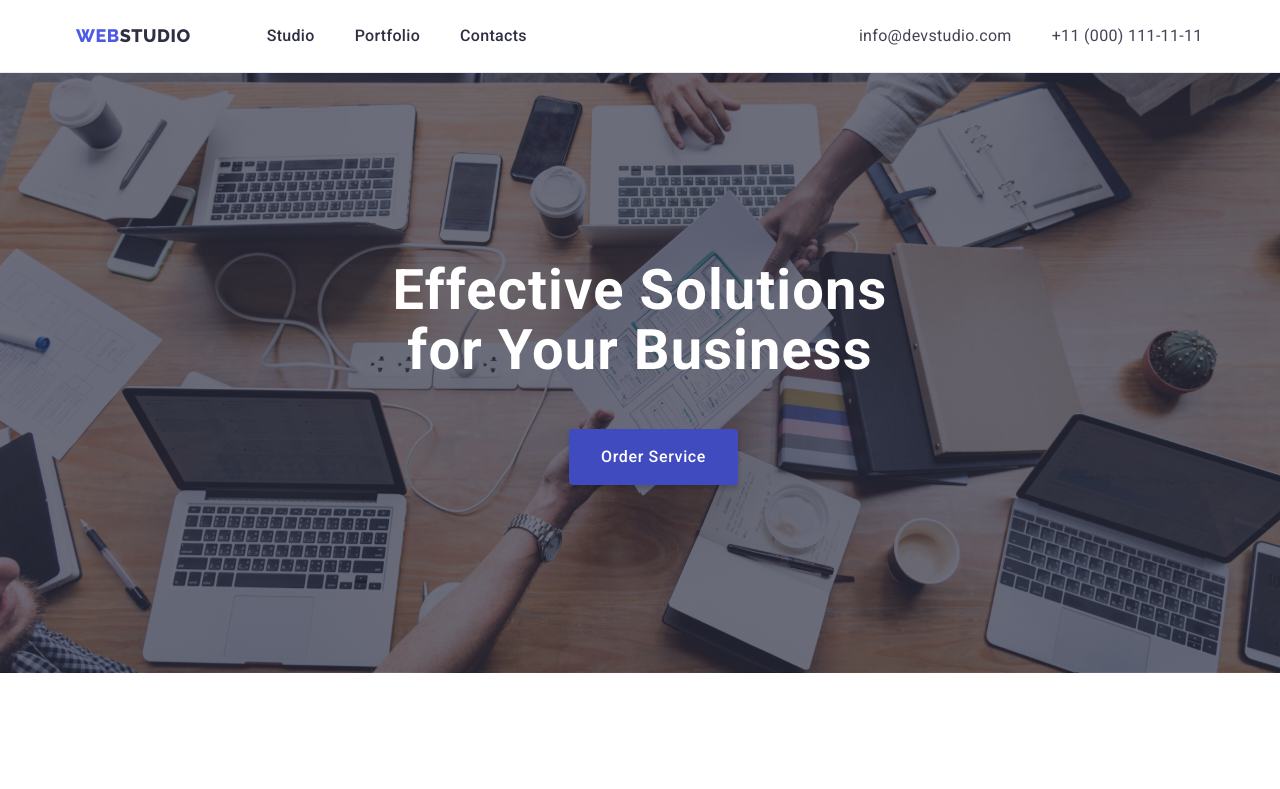
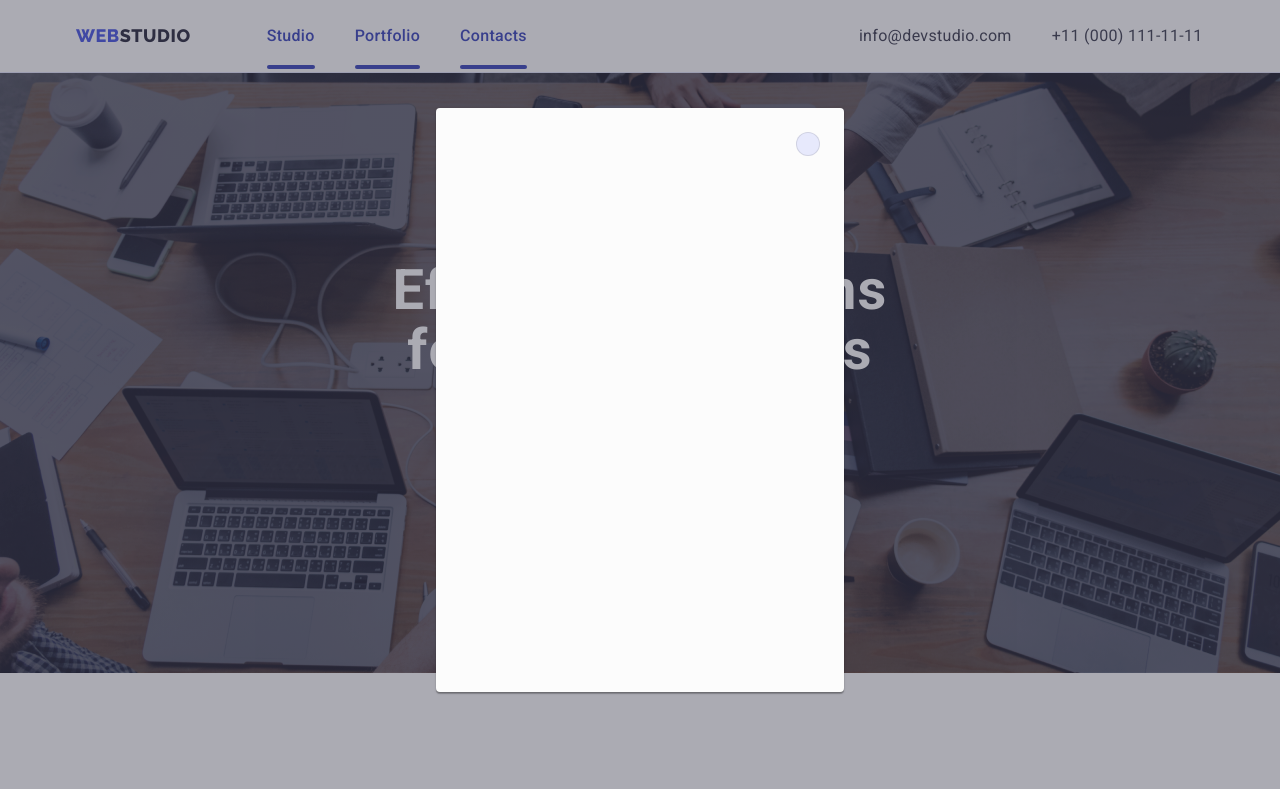
Before and after one commit to sofiialives/goit-markup-hw-05, a plain HTML site: page index.html in a window 1280 px wide. Both pictures are taken after a click on the button "Order Service". Shown: the top 789 px of the page. Drawn offline with nearby package versions, Linux system fonts and the light colour scheme.

Commit message:
Update index.html

```diff
--- a/index.html
+++ b/index.html
@@ -23,9 +23,9 @@
                 <a href="./index.html" class="header-logo-link link">Web<span class="header-logo-text">Studio</span>
                 </a>
                 <ul class="header-nav-list list">
-                    <li><a href="./index.html" class="header-li-link link">Studio</a></li>
-                    <li><a href="./portfolio.html" class="header-li-link link ">Portfolio</a></li>
-                    <li><a href="" class="header-li-link link">Contacts</a></li>
+                    <li><a href="./index.html" class="header-li-link current link">Studio</a></li>
+                    <li><a href="./portfolio.html" class="header-li-link current link ">Portfolio</a></li>
+                    <li><a href="" class="header-li-link current link">Contacts</a></li>
                 </ul>
             </nav>
             <address class="header-main-address">
@@ -44,7 +44,7 @@
         <section class="main-banner">
             <div class="main-container container">
                 <h1 class="banner-text">Effective Solutions <br> for Your Business</h1>
-                <button type="button" class="banner-button">Order Service</button>
+                <button type="button" class="banner-button" data-modal-open>Order Service</button>
             </div>
         </section>
 
@@ -388,6 +388,18 @@
                 </div>
         </div>
     </footer>
+
+    <!-- Modal -->
+    <div class="modal-bg is-hidden" data-modal>
+        <div class="modal">
+            <button type="button" class="modal-close-button" data-modal-close>
+                <svg class="modal-close-icon" width="8" height="8px">
+                    <use href="./images/icons.svg#close-modal"></use>
+                </svg>
+            </button>
+        </div>
+    </div>
 </body>
 
+<script src="./js/modal.js"></script>
 </html>
```
